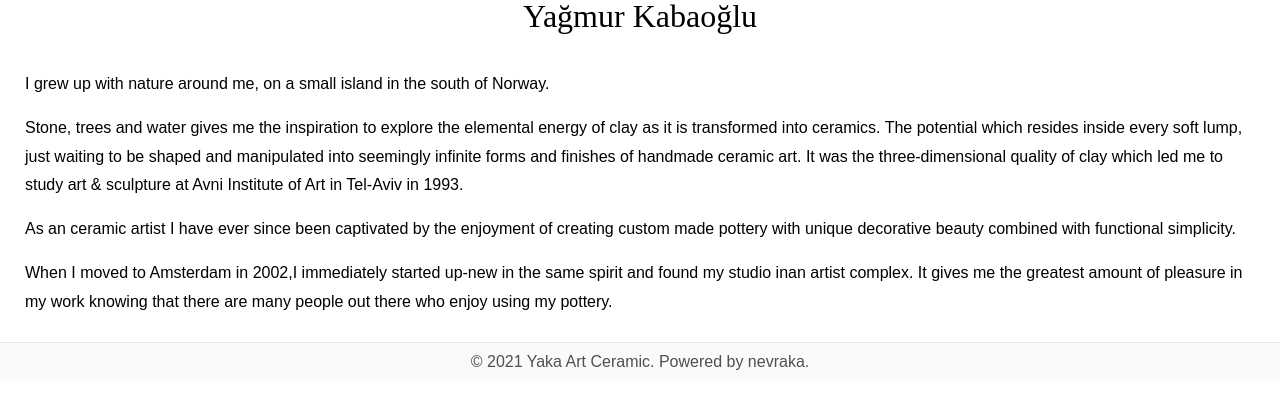
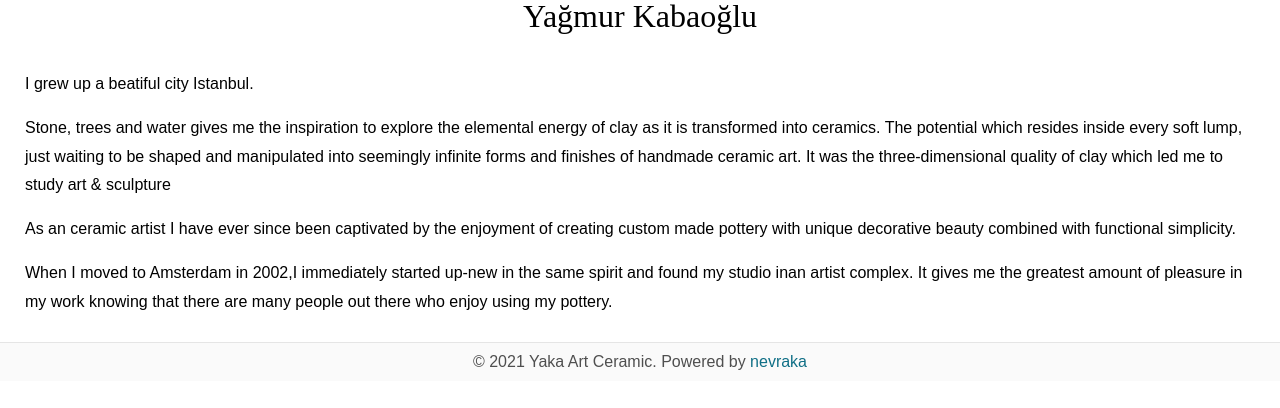
Before and after one commit to nevraka/yk_ceramic, a Next.js app: page /AboutMe in a window 1280 px wide. Shown: the part 232-640 px from the top of the page. Built offline with nearby package versions, Linux system fonts and the light colour scheme; no server answers; a small style sheet from the web is missing.

Commit message:
some changes

```diff
--- a/src/components/Footer.tsx
+++ b/src/components/Footer.tsx
@@ -1,10 +1,17 @@
 import React from 'react';
 import styles from './Footer.module.css';
+import LinkButton from './LinkButton';
 
 const Footer = () => {
   return (
     <div className={styles.footer}>
-      © 2021 Yaka Art Ceramic. Powered by nevraka.
+      © 2021 Yaka Art Ceramic. Powered by
+      {
+        <LinkButton href="https://github.com/nevraka">
+          {' '}
+          <a> nevraka </a>
+        </LinkButton>
+      }
     </div>
   );
 };
--- a/src/pages/AboutMe.tsx
+++ b/src/pages/AboutMe.tsx
@@ -18,23 +18,19 @@ const AboutMe = () => {
         />
         <div className={styles.name}>Yağmur Kabaoğlu</div>
         <div className={styles.text}>
-          <p>
-            I grew up with nature around me, on a small island in the south of
-            Norway.
-          </p>
+          <p>I grew up a beatiful city Istanbul.</p>
           <p>
             Stone, trees and water gives me the inspiration to explore the
             elemental energy of clay as it is transformed into ceramics. The
             potential which resides inside every soft lump, just waiting to be
             shaped and manipulated into seemingly infinite forms and finishes of
             handmade ceramic art. It was the three-dimensional quality of clay
-            which led me to study art & sculpture at Avni Institute of Art in
-            Tel-Aviv in 1993.{' '}
+            which led me to study art & sculpture
           </p>
           <p>
             As an ceramic artist I have ever since been captivated by the
             enjoyment of creating custom made pottery with unique decorative
-            beauty combined with functional simplicity.{' '}
+            beauty combined with functional simplicity.
           </p>
           <p>
             When I moved to Amsterdam in 2002,I immediately started up-new in
```
